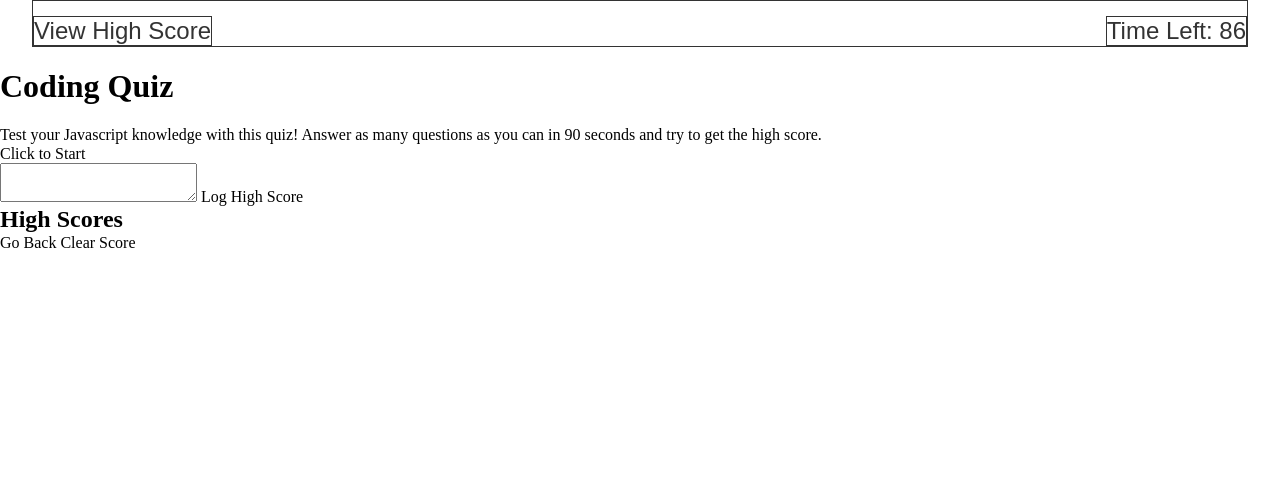
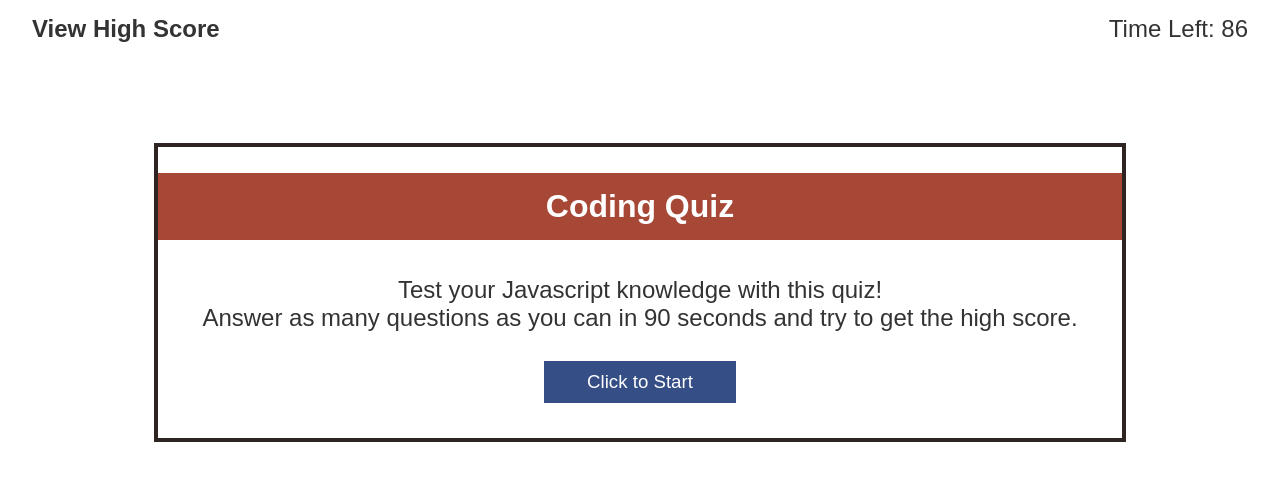
Before and after one commit to CorrinneW/coding-quiz, a plain HTML site: page index.html in a window 1280 px wide. Drawn offline with nearby package versions, Linux system fonts and the light colour scheme.

Commit message:
styled main sections and added click event to startQuiz button

```diff
--- a/assets/script.js
+++ b/assets/script.js
@@ -50,3 +50,7 @@ function countdown() {
 countdown();
 
 //TODO: button clickEvents
+btnStartQuiz.addEventListener("click", function() {
+    welcomeScreen.style.display = "none";
+    questionScreen.style.display = "flex";
+});
--- a/assets/style.css
+++ b/assets/style.css
@@ -4,23 +4,57 @@
     margin: 0px;
 }
 
+:root{
+    --lightShade: rgb(167, 71, 54);
+    --darkShade: rgb(53, 78, 133);
+    --darkAccent: rgb(46, 36, 34);
+}
+
+.container {
+    width: 95%;
+    margin: auto;
+}
+
+p {
+    font-family:Arial, Helvetica, sans-serif;
+    font-size: 18pt;
+    color: #333333;
+}
+
+h1 {
+    width: 100%;
+    padding: 15px 0 15px 0;
+    font-family: Arial, Helvetica, sans-serif;
+    font-size: 40pt;
+    font-weight: bold;
+    color: #fff;
+    background-color: var(--lightShade);
+}
+
+btn {
+    width: 20%;
+    background-color: var(--darkShade);
+    padding: 10px;
+    font-family: Arial, Helvetica, sans-serif;
+    font-size: 14pt;
+    color: #fff;
+}
+
+/*top bar with highScore and timer*/
 #topBar {
-    margin: auto;
     padding-top: 15px;
-    width: 95%;
     display: flex;
     align-items: center;
-    justify-content:space-between;
+    justify-content: space-between;
     flex-direction: row;
-    border: 1px solid #333;
 }
 
 #highScore {
     font-size: 18pt;
     font-family:Arial, Helvetica, sans-serif;
+    font-weight: bold;
     color: #333;
     text-align: left;
-    border: 1px solid #333;
 }
 
 #timer {
@@ -28,5 +62,44 @@
     font-family:Arial, Helvetica, sans-serif;
     color: #333;
     text-align: right;
-    border: 1px solid #333;
 }
+
+/*main sections: welcome, question, hsEntry & scoreList*/
+
+/*styles and positioning for all*/
+.newScreen {
+    width: 80%;
+    margin: 100px auto auto auto;
+    display: flex;
+    justify-content: center;
+    flex-direction: column;
+}
+
+/*styling for individual elements*/
+
+#welcome {
+    text-align: center;
+    padding: 5px 0 5px 0;
+    align-items: center;
+    border: 4px solid var(--darkAccent);
+}
+
+#welcome p {
+    padding: 15px 0 30px 0;
+}
+
+#startQuiz {
+    margin-bottom: 30px;
+}
+
+#question {
+    display: none;
+}
+
+#hsEntry {
+    display: none;
+}
+
+#scoreList {
+    display: none;
+}
--- a/index.html
+++ b/index.html
@@ -20,7 +20,7 @@
         <!--Welcome Screen-->
         <section class="newScreen" id="welcome">
             <h1>Coding Quiz</h1>
-            <p>Test your Javascript knowledge with this quiz! Answer as many questions as you can in 90 seconds and try to get the high score.</p>
+            <p>Test your Javascript knowledge with this quiz!<br/>Answer as many questions as you can in 90 seconds and try to get the high score.</p>
             <btn id="startQuiz">Click to Start</btn>
         </section>
 
```
